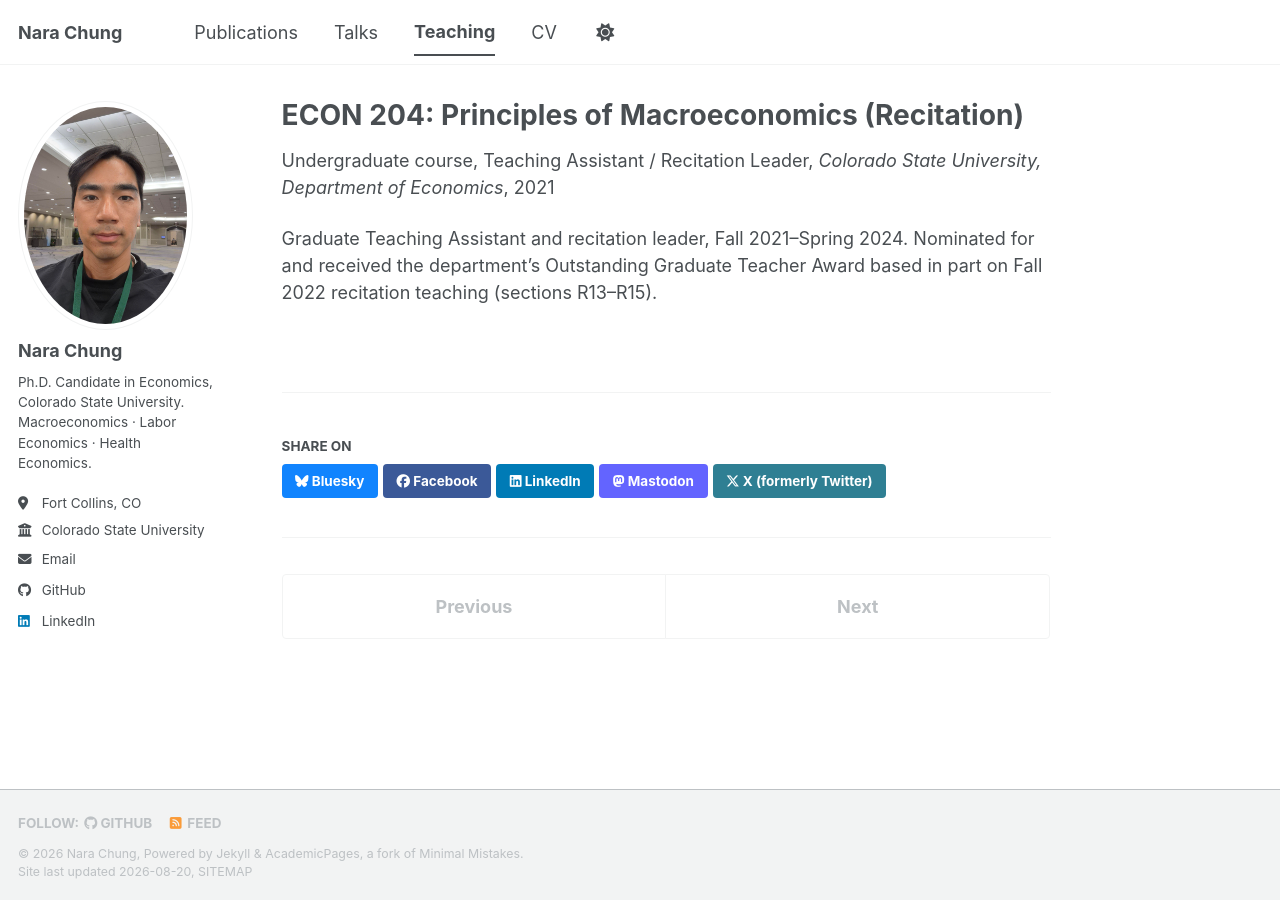
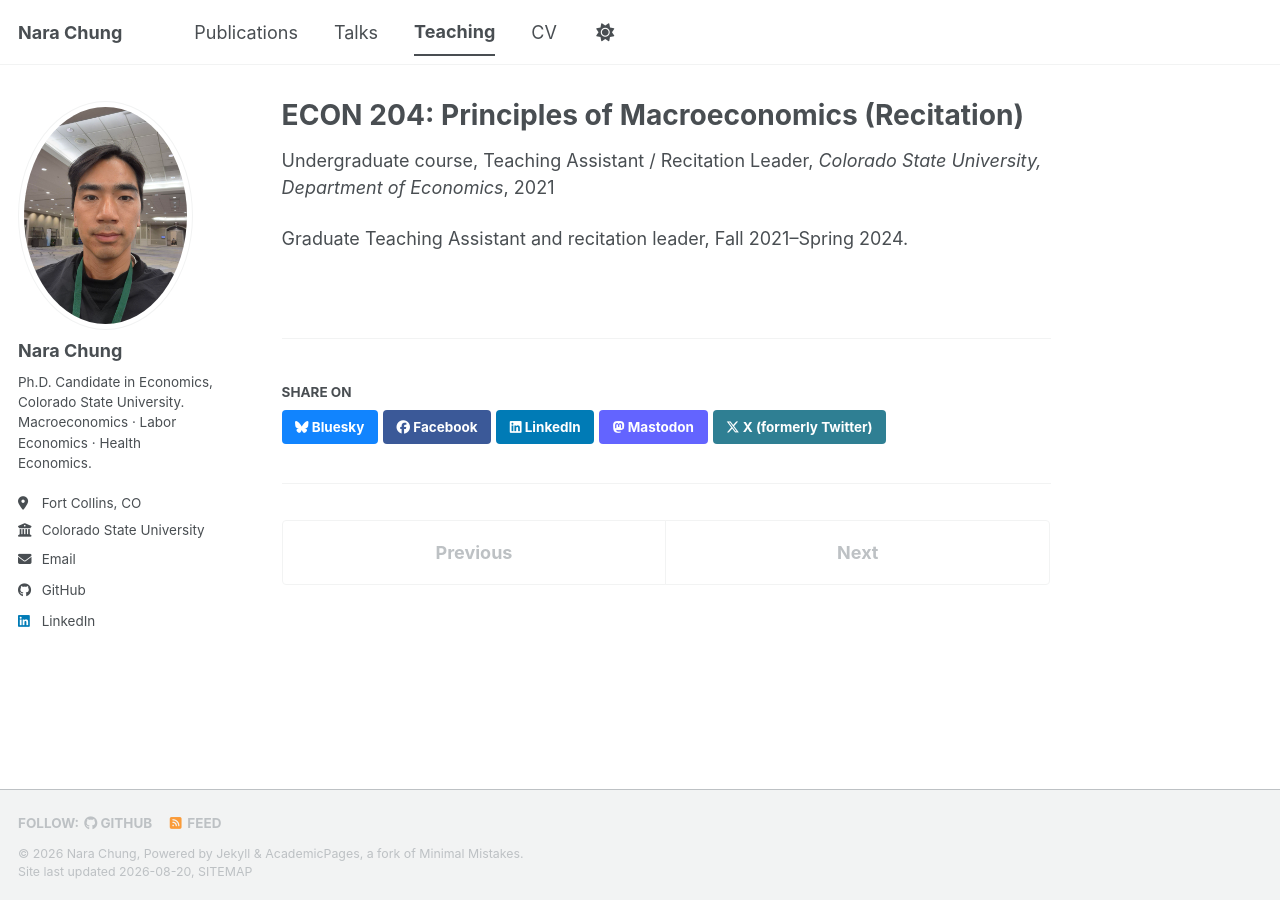
Before and after one commit to raraland18/raraland18.github.io, a Jekyll site: the page built from _teaching/2021-08-02-econ204-gta.md, in a window 1280 px wide. Built offline with Jekyll 4.4.1, drawn with Linux system fonts in a browser that asks for light colours; a style sheet for code colours, icons or effects is not loaded.

Commit message:
Update 2021-08-02-econ204-gta.md

```diff
--- a/_teaching/2021-08-02-econ204-gta.md
+++ b/_teaching/2021-08-02-econ204-gta.md
@@ -7,4 +7,4 @@ venue: "Colorado State University, Department of Economics"
 date: 2021-08-02
 location: "Fort Collins, CO, USA"
 ---
-Graduate Teaching Assistant and recitation leader, Fall 2021&ndash;Spring 2024. Nominated for and received the department's Outstanding Graduate Teacher Award based in part on Fall 2022 recitation teaching (sections R13&ndash;R15).
+Graduate Teaching Assistant and recitation leader, Fall 2021&ndash;Spring 2024.
```
